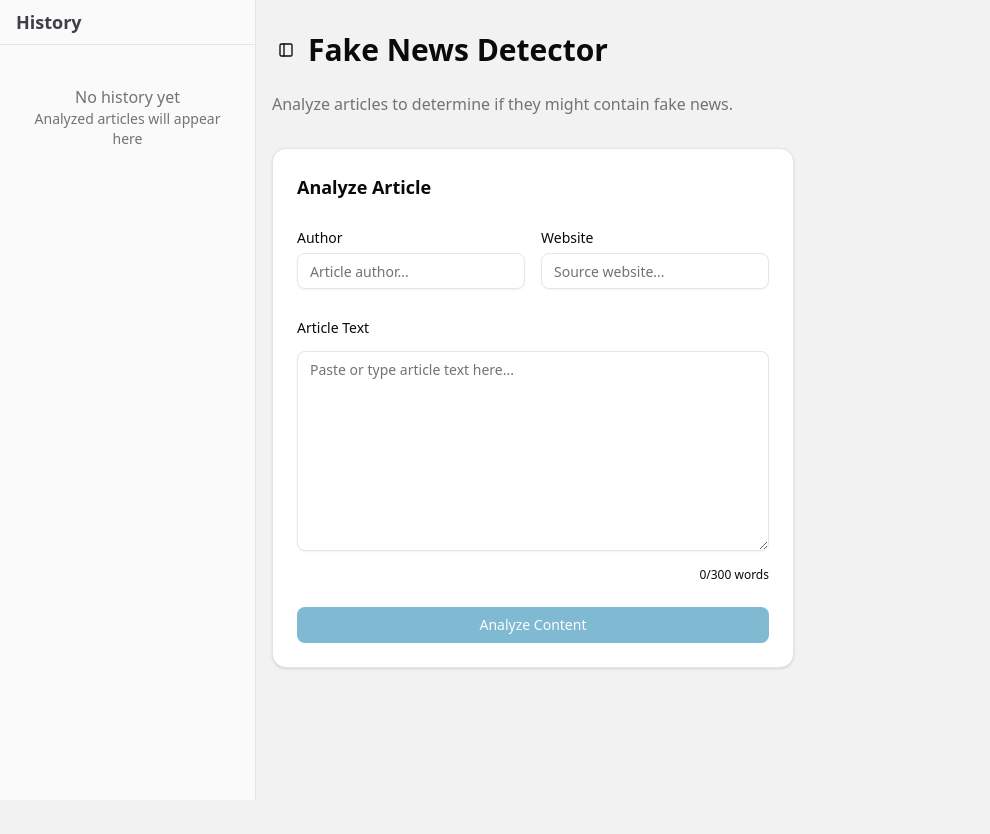
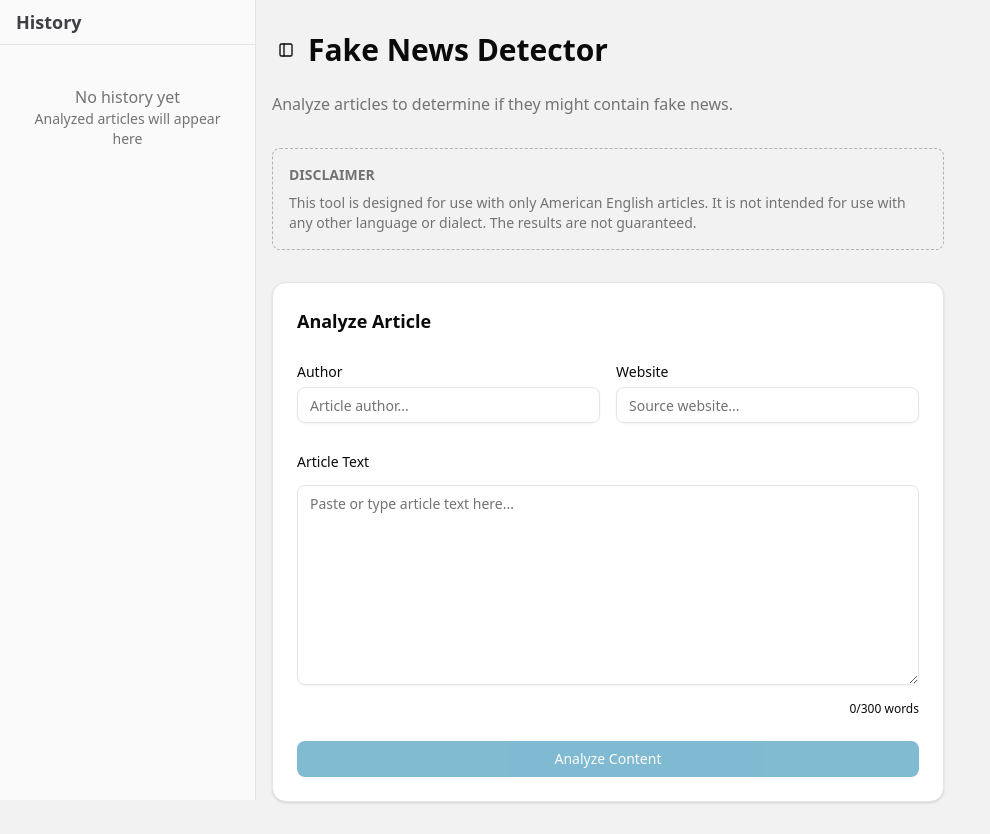
Before and after one commit to serval-devs/tmap-vibes, a React (Vite) app in the folder frontend/: page / in a window 1280 px wide. Shown: the whole page, without its empty margins (0-990 px from the left). Before the commit the page ends 800 px from the top, so only its background shows below. Built offline with nearby package versions, Linux system fonts and the light colour scheme.

Commit message:
adding disclaimer for languages.

```diff
--- a/frontend/src/components/fake-news-detector.tsx
+++ b/frontend/src/components/fake-news-detector.tsx
@@ -69,6 +69,13 @@ export function FakeNewsDetector() {
           <p className="text-muted-foreground mb-8">
             Analyze articles to determine if they might contain fake news.
           </p>
+           <div className="text-sm text-muted-foreground border border-dashed border-muted-foreground/50 p-4 rounded-md mb-8 max-w-2xl mx-auto">
+             <p className="font-semibold mb-2">DISCLAIMER</p>
+             <p>
+              This tool is designed for use with only American English articles. It is not
+              intended for use with any other language or dialect. The results are not guaranteed.
+             </p>
+          </div>
 
           <div className="space-y-8">
             <Card className="w-full max-w-2xl mx-auto">
```
